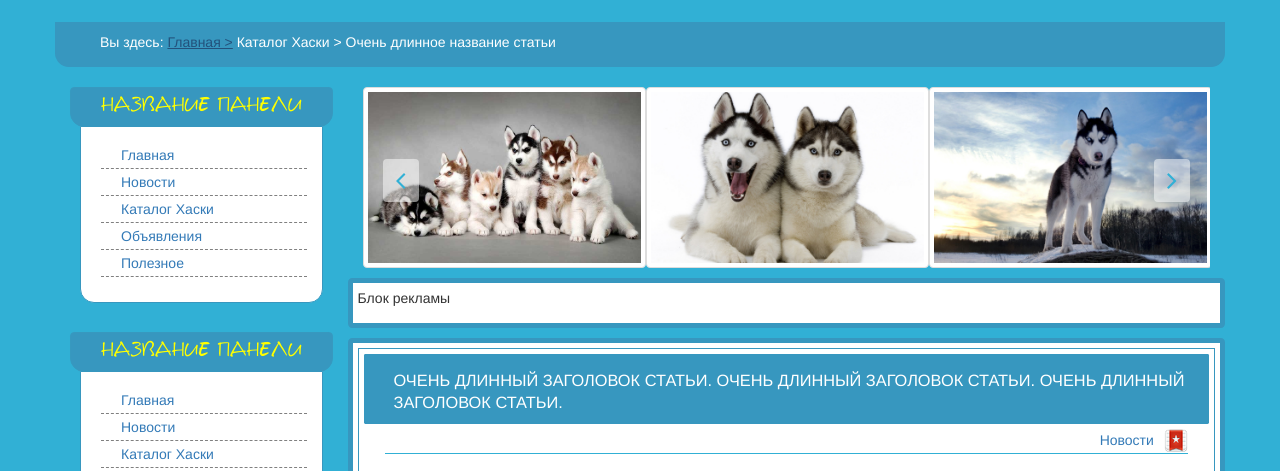
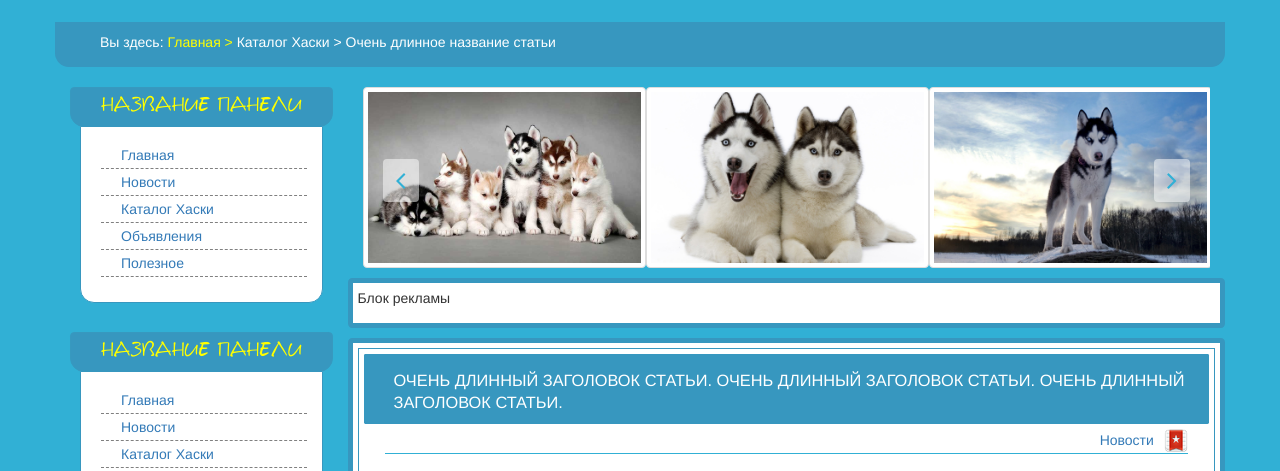
Before and after one commit to dimavz/template-haski, a website with bundled scripts: page app/index.html in a window 1280 px wide. In both pictures the pointer is over the link "Главная >". Shown: the part 307-778 px from the top of the page. Built offline with nearby package versions, Linux system fonts and the light colour scheme.

Commit message:
Изменён цвет ссылок в панели пути следования ссылок

```diff
--- a/app/css/main.css
+++ b/app/css/main.css
@@ -148,6 +148,11 @@ body {
 
 .path_links a{
 	color: #fff;
+}
+
+.path_links a:hover{
+	color: yellow;
+	text-decoration: none;
 }
 
 .main_menu a{
```
